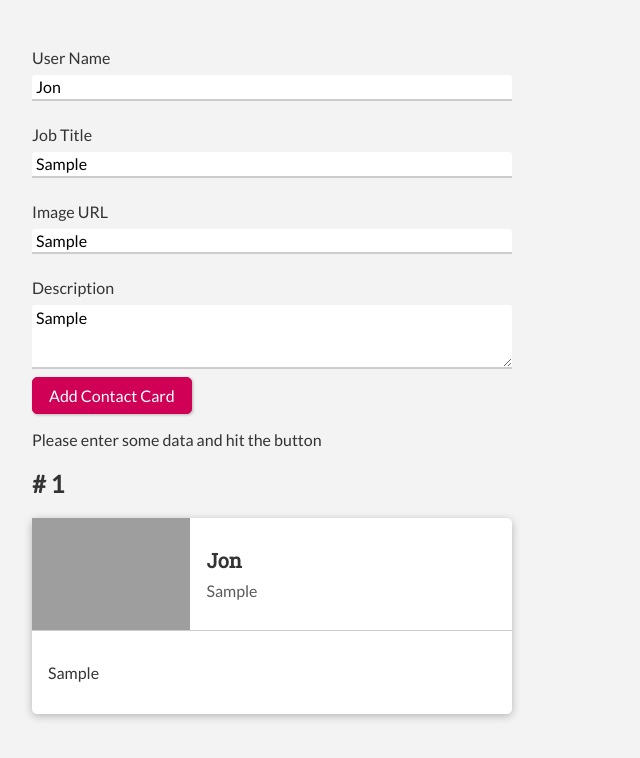
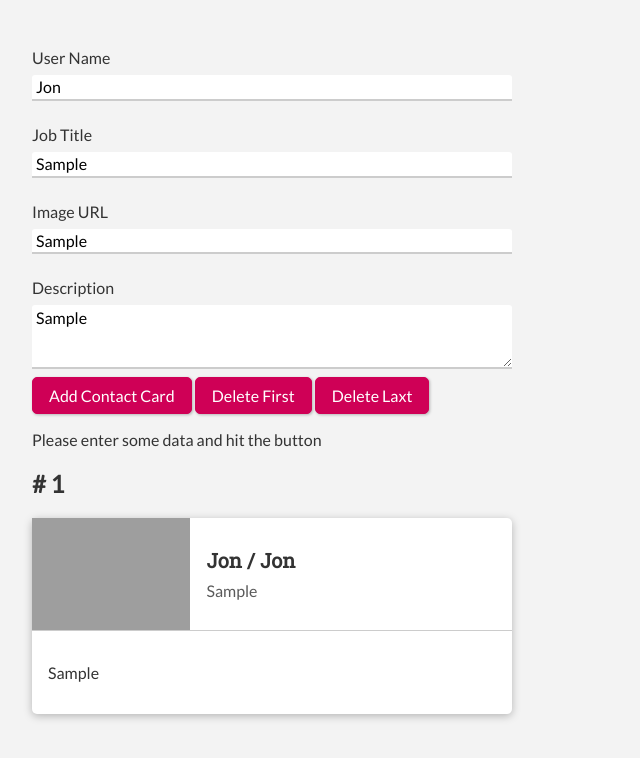
Before and after one commit to bangarangler/svelte, a Svelte app: page / in a window 1280 px wide. Both pictures are taken after typing "Sample", "Sample", "Sample" into the empty fields and a click on the button "Add Contact Card". Shown: the top 758 px of the page, without its empty margins (0-640 px from the left). Built offline with nearby package versions, Linux system fonts and the light colour scheme; grey boxes are pictures that could not be loaded.

Commit message:
using a id instead of index helps svelte to correctly
update data at the beg of a list instead of only with a index which
typically resolves to the end being removed as that is the default in
svelte.

```diff
--- a/src/App.svelte
+++ b/src/App.svelte
@@ -17,12 +17,19 @@
     createdContacts = [
       ...createdContacts,
       ({
+      id: Math.random(),
       userName,
       jobTitle,
       image,
       description
     })]
     formState = "done";
+  }
+  function deleteFirst() {
+    createdContacts = createdContacts.slice(1);
+  }
+  function deleteLast() {
+    createdContacts = createdContacts.slice(0, -1);
   }
 </script>
 
@@ -53,6 +60,9 @@
 </div>
 
 <button on:click={addContact}>Add Contact Card</button>
+<button on:click={deleteFirst}>Delete First</button>
+<button on:click={deleteLast}>Delete Laxt</button>
+
 
 {#if formState === 'invalid'}
   <p>Invalid input.</p>
@@ -60,7 +70,7 @@
   <p>Please enter some data and hit the button</p>
 {/if}
 
-{#each createdContacts as contact, i}
+{#each createdContacts as contact, i (contact.id)}
   <h2># {i + 1}</h2>
   <ContactCard
     userName={contact.userName}
--- a/src/ContactCard.svelte
+++ b/src/ContactCard.svelte
@@ -3,6 +3,8 @@
   export let jobTitle;
   export let description;
   export let image;
+
+  const initialName = userName;
 </script>
 
 <style>
@@ -70,7 +72,7 @@
       <img src={image} alt={userName} />
     </div>
     <div class="user-data">
-      <h1>{userName}</h1>
+      <h1>{userName} / {initialName}</h1>
       <h2>{jobTitle}</h2>
     </div>
   </header>
```
